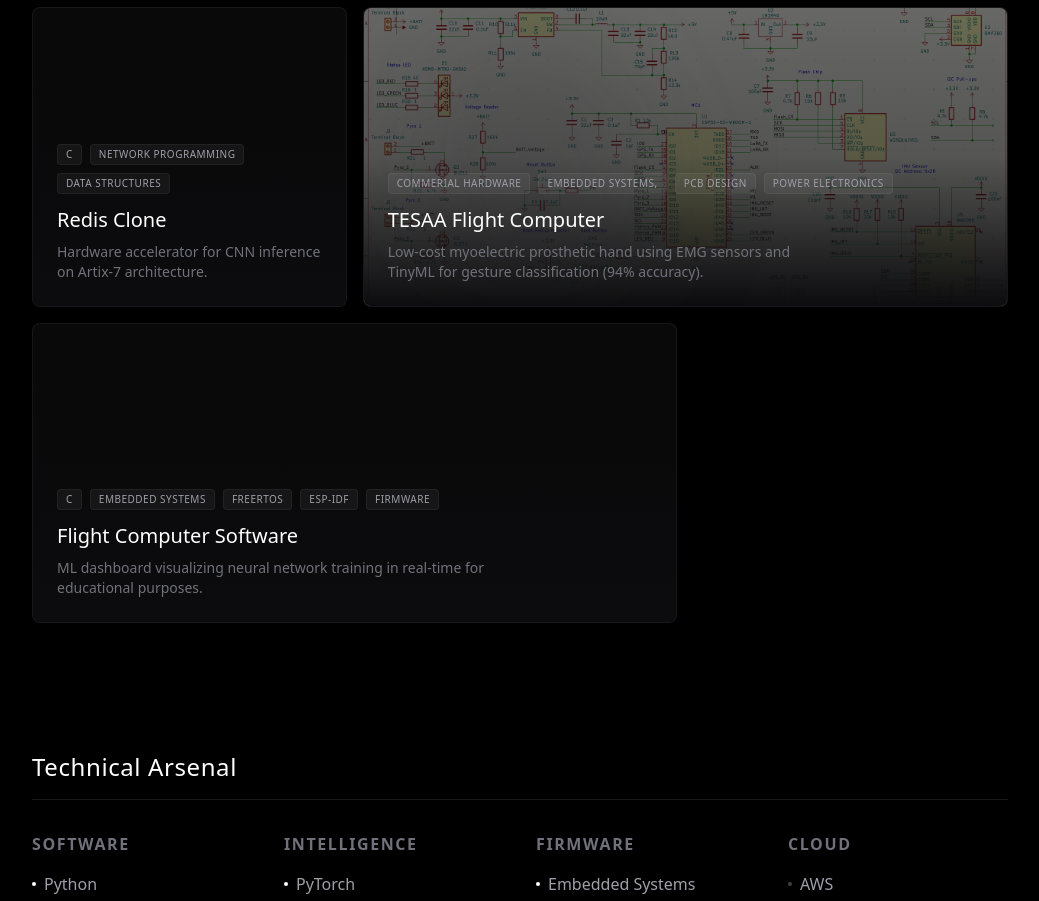
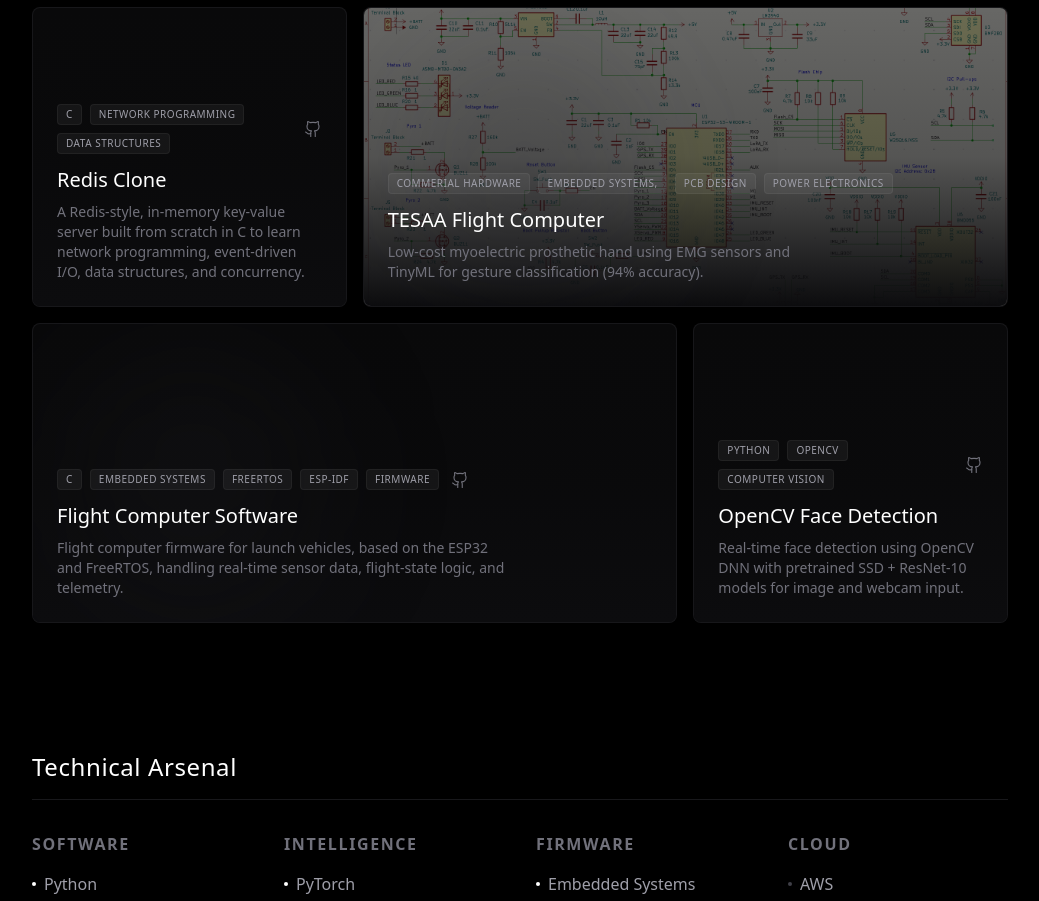
Before and after one commit to Krushna-B/krushna-bhanushali, a Next.js app: page / in a window 1280 px wide. Shown: the part 1100-2001 px from the top of the page, without its empty margins (120-1159 px from the left). Built offline with nearby package versions, Linux system fonts and the light colour scheme.

Commit message:
Update projects

```diff
--- a/src/components/Projects.tsx
+++ b/src/components/Projects.tsx
@@ -35,8 +35,10 @@ const projects: Project[] = [
   {
     title: "Redis Clone",
     description:
-      "Hardware accelerator for CNN inference on Artix-7 architecture.",
+      " A Redis-style, in-memory key-value server built from scratch in C to learn network programming, event-driven I/O, data structures, and concurrency.",
     tags: ["C", "Network Programming", "Data Structures"],
+    glowPosition: "left",
+    githubUrl: "https://github.com/Krushna-B/redis-clone",
   },
   {
     title: "TESAA Flight Computer",
@@ -55,16 +57,20 @@ const projects: Project[] = [
   {
     title: "Flight Computer Software",
     description:
-      "ML dashboard visualizing neural network training in real-time for educational purposes.",
+      "Flight computer firmware for launch vehicles, based on the ESP32 and FreeRTOS, handling real-time sensor data, flight-state logic, and telemetry.",
     tags: ["C", "Embedded Systems", "FreeRTOS", "ESP-IDF", "Firmware"],
     isLarge: true,
+    glowPosition: "left",
+    githubUrl: "https://github.com/Krushna-B/tessa_v3",
   },
-  // {
-  //   title: "Pineapple",
-  //   description:
-  //     "ML dashboard visualizing neural network training in real-time for educational purposes.",
-  //   tags: ["Python", "TensorFlow"],
-  // },
+  {
+    title: "OpenCV Face Detection",
+    description:
+      "Real-time face detection using OpenCV DNN with pretrained SSD + ResNet-10 models for image and webcam input.",
+    tags: ["Python", "OpenCV", "Computer Vision"],
+    glowPosition: "left",
+    githubUrl: "https://github.com/Krushna-B/opencv-face-detection",
+  },
 ];
 
 export default function Projects() {
```
